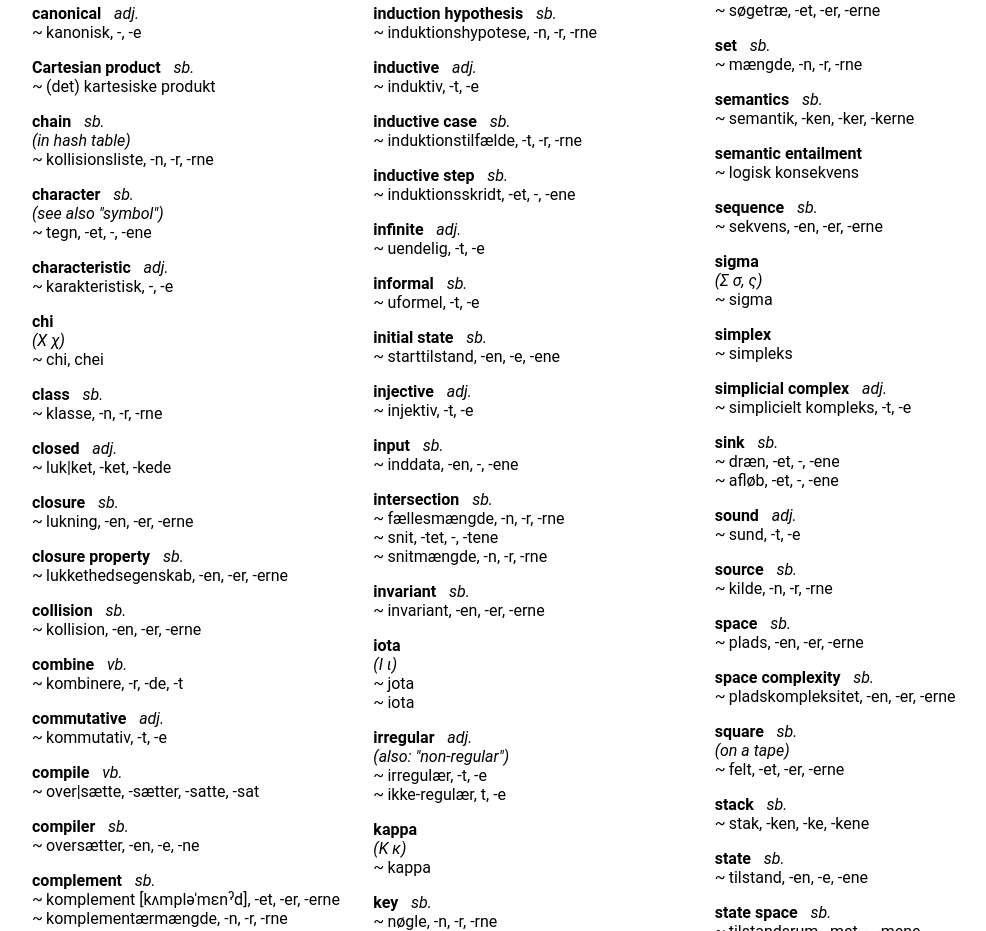
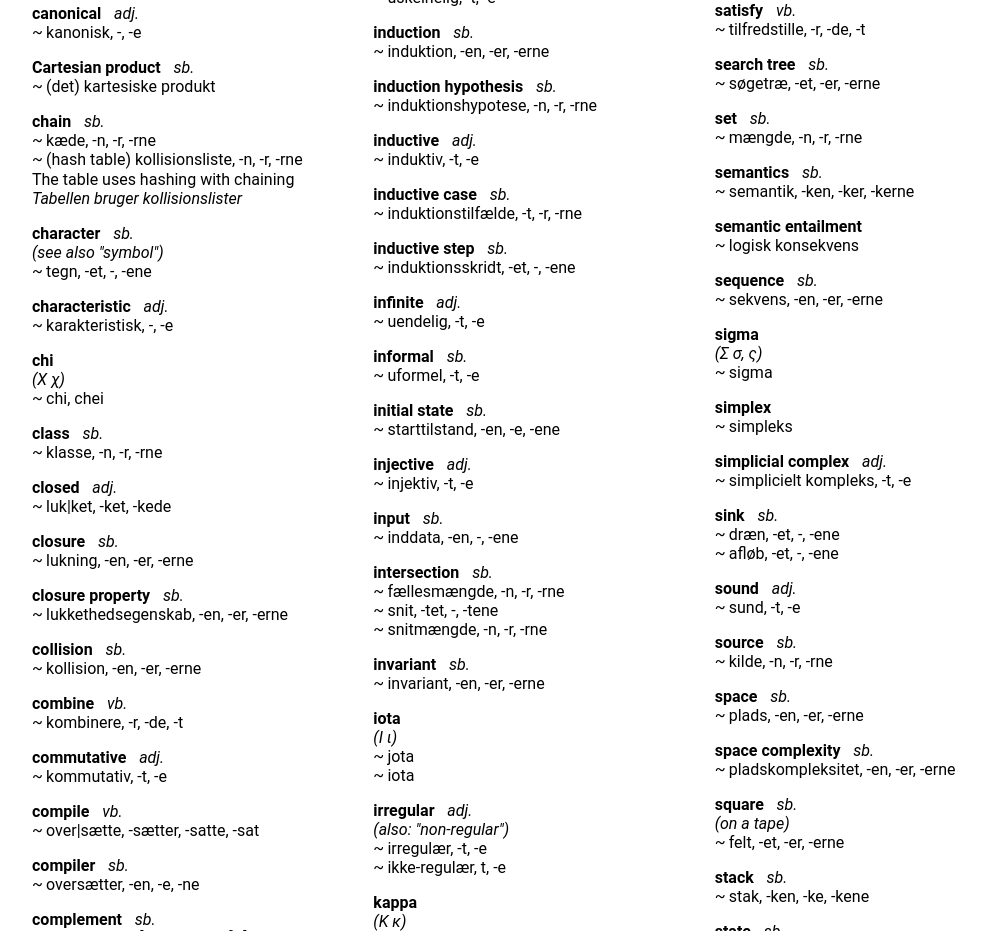
Before and after one commit to SSoelvsten/en-dk, a React (Create React App) app: page / in a window 1280 px wide. Shown: the part 2080-3011 px from the top of the page, without its empty margins (112-1098 px from the left). Built offline with nearby package versions, Linux system fonts and the light colour scheme.

Commit message:
Add more general translation for 'chain'

```diff
--- a/src/dictionary.ts
+++ b/src/dictionary.ts
@@ -252,9 +252,14 @@ export const en_dk : Lexeme[] = [
   {
     word: "chain",
     type: "sb.",
-    note: "in hash table",
-    translations: ["kollisionsliste, -n, -r, -rne"],
-    keywords: ["algorithmics", "hashing"]
+    translations: [
+      "kæde, -n, -r, -rne",
+      "(hash table) kollisionsliste, -n, -r, -rne"
+    ],
+    keywords: ["algorithmics", "hashing"],
+    phrases: [
+      ["The table uses hashing with chaining", "Tabellen bruger kollisionslister"]
+    ]
   },
   {
     word: "character",
```
